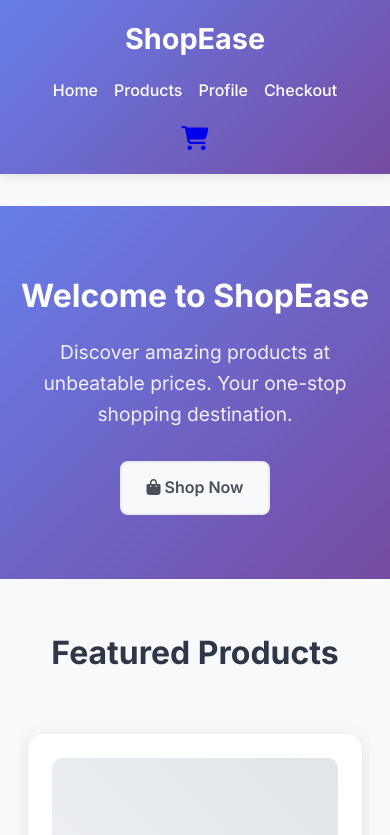
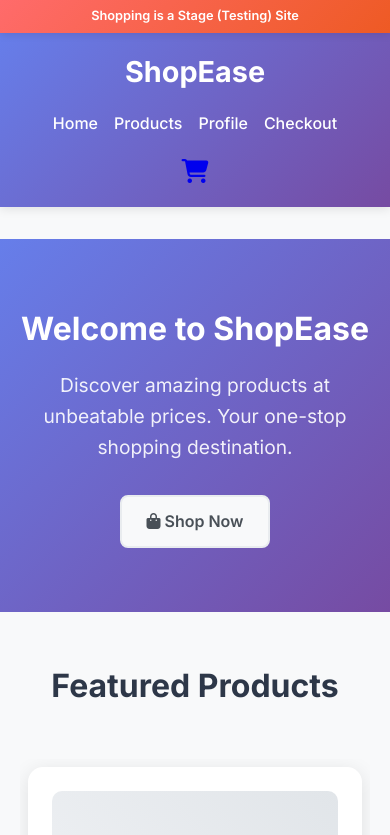
Before and after one commit to FarzaadShojaei/Shopping_Site, a React (Create React App) app: page / in a window 390 px wide. Shown: the top 835 px of the page. Built offline with nearby package versions, Linux system fonts and the light colour scheme; the HTML template or start-up script is replaced by a standard one.

Commit message:
Adding Stage Explanation

```diff
--- a/src/App.js
+++ b/src/App.js
@@ -14,6 +14,9 @@ function App() {
     <CartProvider>
       <Router>
         <div className="App">
+          <div className="site-title-banner">
+            Shopping is a Stage (Testing) Site
+          </div>
           <Header />
           <main>
             <Routes>
--- a/src/index.css
+++ b/src/index.css
@@ -17,13 +17,27 @@ body {
   padding: 0 20px;
 }
 
+/* Site Title Banner */
+.site-title-banner {
+  background: linear-gradient(135deg, #ff6b6b 0%, #ee5a24 100%);
+  color: white;
+  text-align: center;
+  padding: 0.5rem 0;
+  font-weight: 600;
+  font-size: 0.9rem;
+  position: sticky;
+  top: 0;
+  z-index: 1001;
+  box-shadow: 0 2px 8px rgba(0,0,0,0.1);
+}
+
 /* Header Styles */
 .header {
   background: linear-gradient(135deg, #667eea 0%, #764ba2 100%);
   color: white;
   padding: 1rem 0;
   position: sticky;
-  top: 0;
+  top: 2.5rem;
   z-index: 1000;
   box-shadow: 0 2px 10px rgba(0,0,0,0.1);
 }
@@ -350,6 +364,15 @@ body {
 
 /* Responsive */
 @media (max-width: 768px) {
+  .site-title-banner {
+    font-size: 0.8rem;
+    padding: 0.4rem 0;
+  }
+
+  .header {
+    top: 2rem;
+  }
+
   .header-content {
     flex-direction: column;
     gap: 1rem;
```
